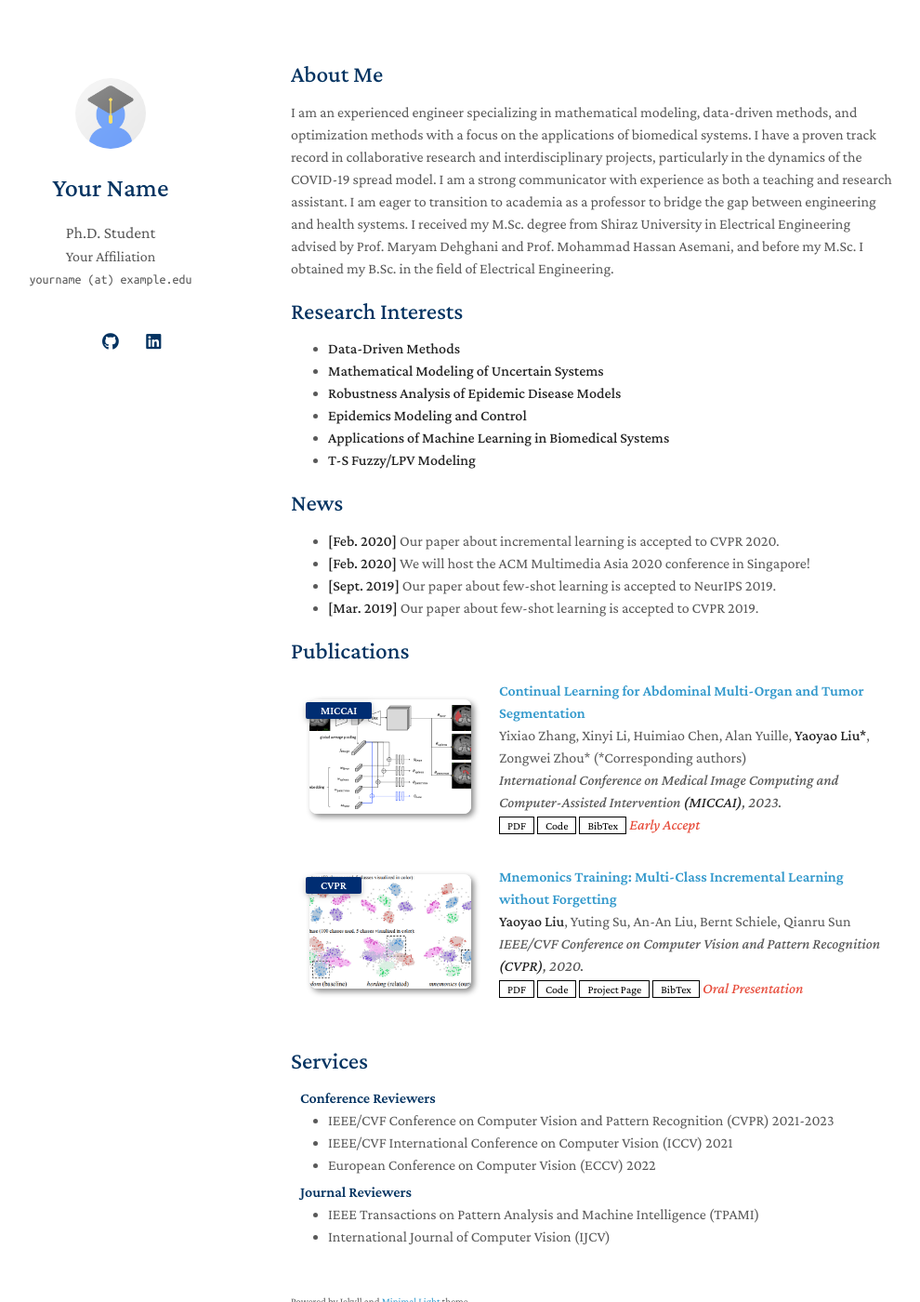
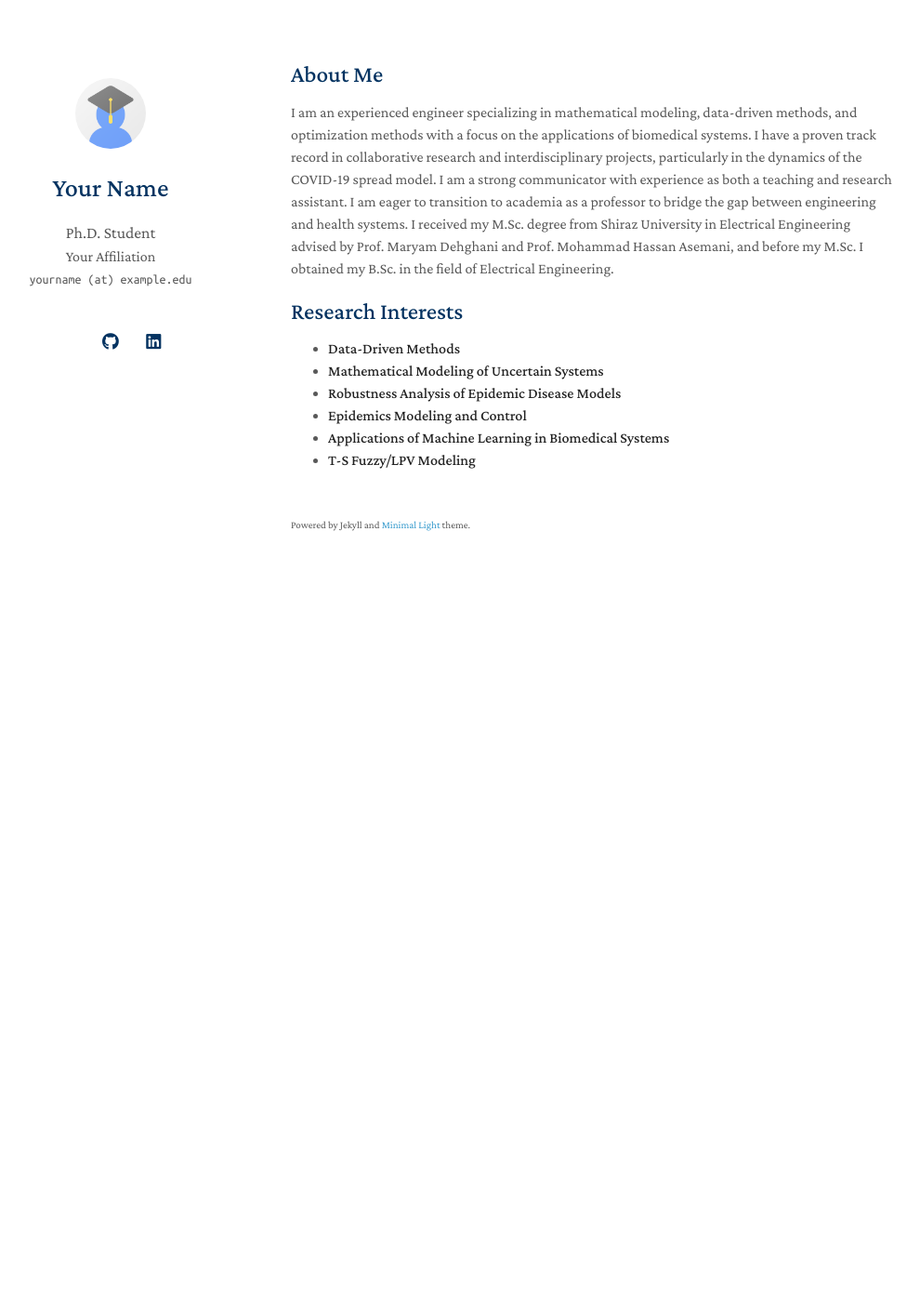
Before and after one commit to rezanajar/rezanajar.github.io, a Jekyll site: the page built from index.md, in a window 1280 px wide and 1400 px high. Shown: the whole window at 93% size, without its empty margins (157-1147 px from the left). Built offline with Jekyll 4.4.1, drawn with Linux system fonts in a browser that asks for light colours; a style sheet for code colours, icons or effects is not loaded; our own code applies the rules of GitHub Pages for plain Markdown files.

Commit message:
Update index.md

```diff
--- a/index.md
+++ b/index.md
@@ -14,14 +14,3 @@ I am an experienced engineer specializing in mathematical modeling, data-driven
 - **Epidemics Modeling and Control**
 - **Applications of Machine Learning in Biomedical Systems**
 - **T-S Fuzzy/LPV Modeling**
-
-## News
-
-- **[Feb. 2020]** Our paper about incremental learning is accepted to CVPR 2020.
-- **[Feb. 2020]** We will host the ACM Multimedia Asia 2020 conference in Singapore!
-- **[Sept. 2019]** Our paper about few-shot learning is accepted to NeurIPS 2019.
-- **[Mar. 2019]** Our paper about few-shot learning is accepted to CVPR 2019.
-
-{% include_relative _includes/publications.md %}
-
-{% include_relative _includes/services.md %}
```
